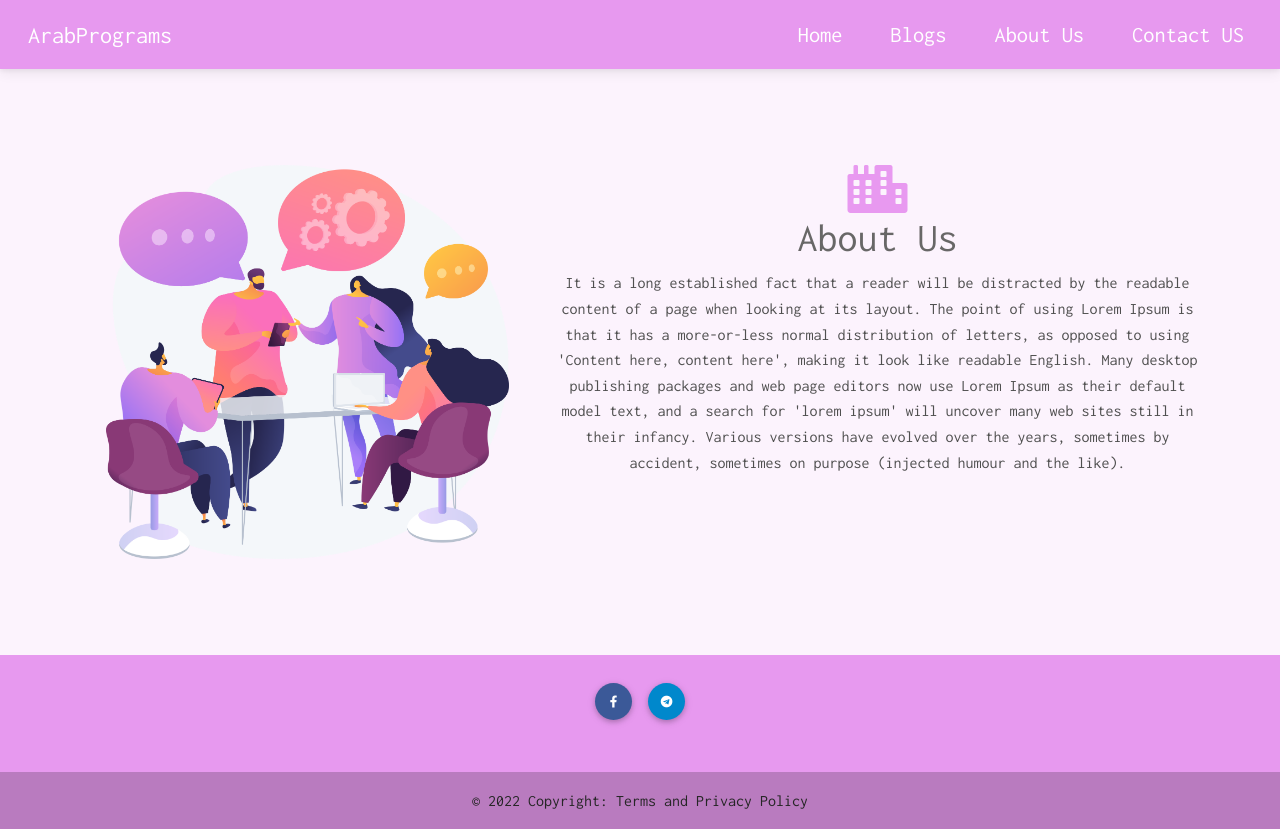
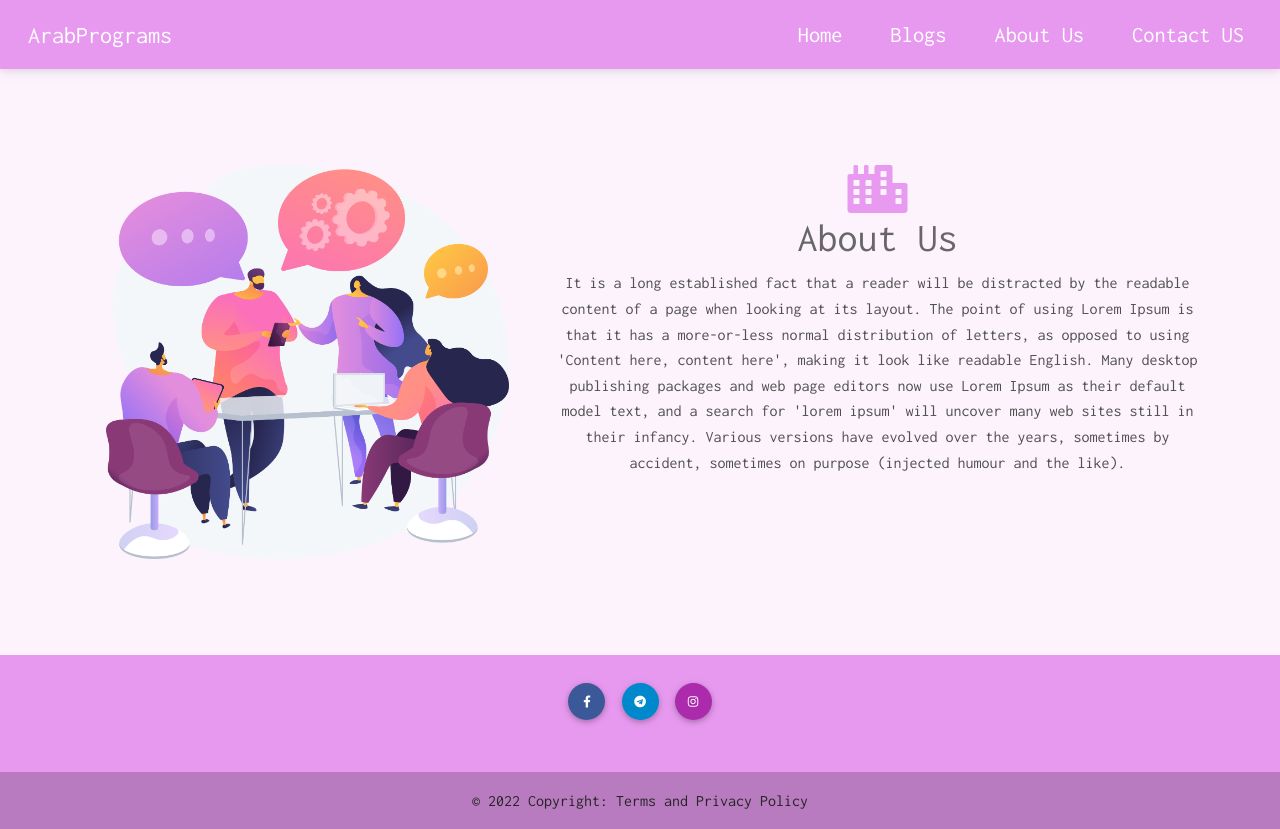
Before and after one commit to Ingimohamed/Coupons, a website: page mdb5-free-standard/aboutus.html in a window 1280 px wide. Drawn offline with Linux system fonts and the light colour scheme.

Commit message:
add instagram icon

```diff
--- a/mdb5-free-standard/aboutus.html
+++ b/mdb5-free-standard/aboutus.html
@@ -102,6 +102,14 @@
 
                      <!-- Telegram -->
                         <a class="btn btn-primary btn-floating m-1" style="background-color: #0088CC" href="https://t.me/ArabProgrammingt?fbclid=IwAR1r5bYblvFCCNJjP2eVL9a8hMn8IyLUv-Cxz6H4_ArGi6Sbd9K_RH6V87E" role="button"><i class="fab fa-telegram"></i></a>
+                         <!-- Instagram -->
+      <a
+        class="btn btn-primary btn-floating m-1"
+        style="background-color: #ac2bac;"
+        href="#!"
+        role="button"
+        ><i class="fab fa-instagram"></i
+      ></a>
 
                 </section>
                 <!-- Section: Social media -->
```
Also changed, not shown: mdb5-free-standard/blog.html (+8 -0 lines), mdb5-free-standard/contactus.html (+8 -0 lines), mdb5-free-standard/coupon-course.html (+8 -0 lines), mdb5-free-standard/index.html (+8 -0 lines), mdb5-free-standard/not-found.html (+8 -0 lines), mdb5-free-standard/post-page.html (+8 -0 lines), mdb5-free-standard/privacy.html (+8 -0 lines), mdb5-free-standard/terms-and-conditions.html (+8 -0 lines).
